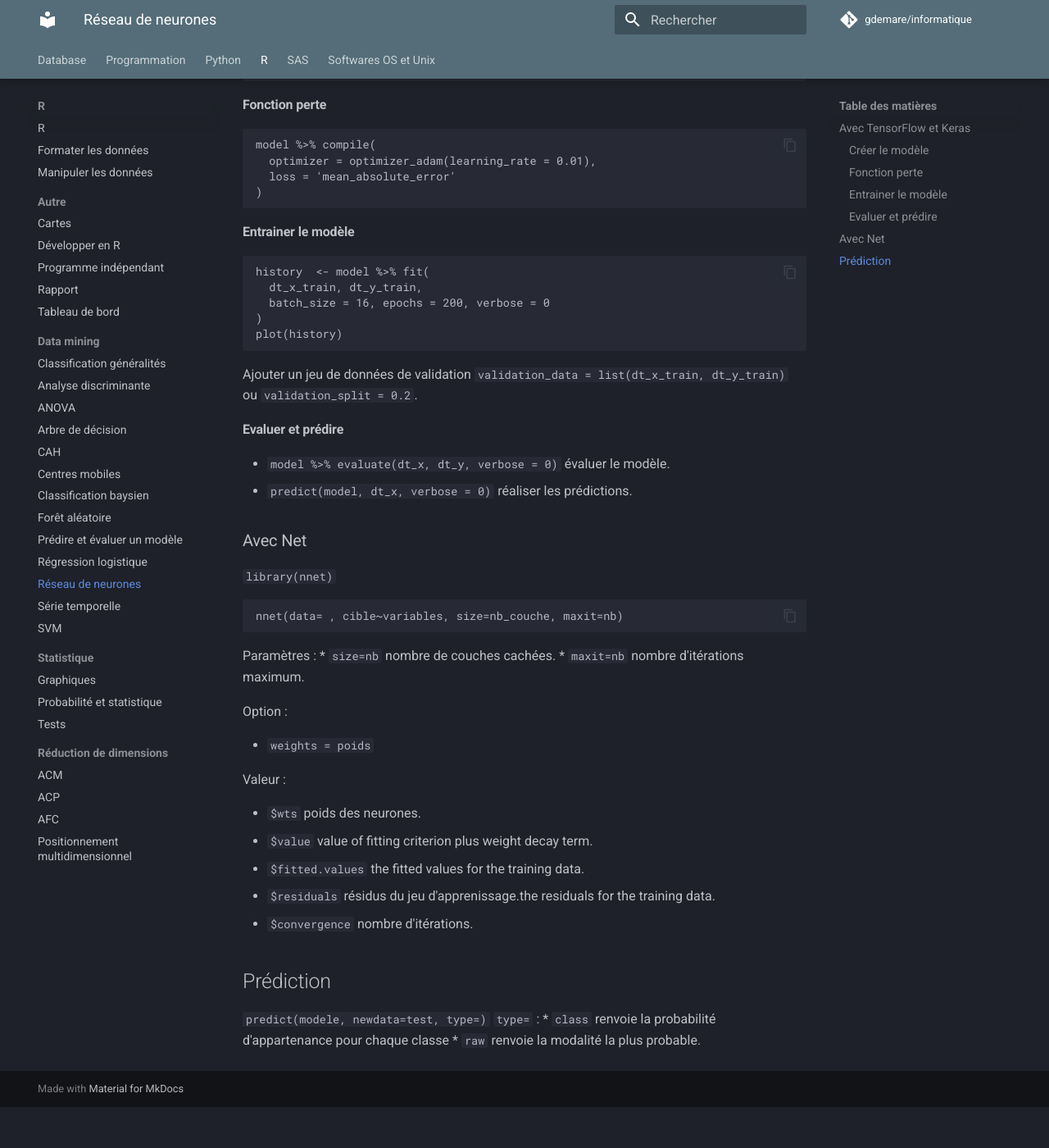
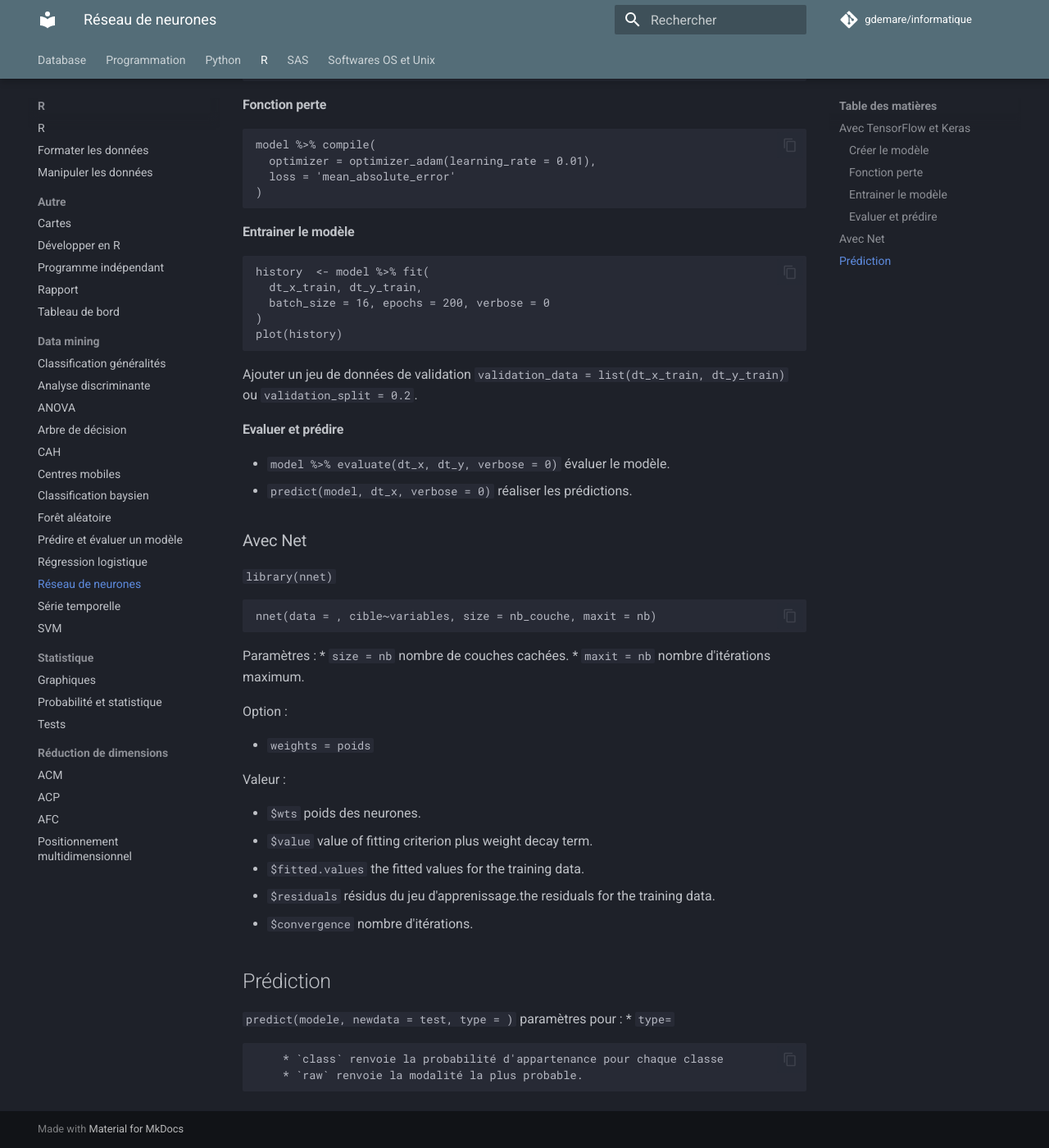
Before and after one commit to gdemare/Informatique, an MkDocs documentation site: the page built from docs/r/reseau-neurones_r.md, in a window 1280 px wide and 1400 px high, scrolled down 832 px. Shown: the whole window at 82% size. Built offline with MkDocs 1.6.1 and Material for MkDocs 9.7.7, drawn with Linux system fonts in a browser that asks for light colours; comment, search, counter and statistics services are not loaded; before the commit the page ends 2182 px from its top, so only the background shows below that.

Commit message:
Update reseau-neurones_r.md

````diff
--- a/docs/r/reseau-neurones_r.md
+++ b/docs/r/reseau-neurones_r.md
@@ -20,11 +20,11 @@ model <- keras_model_sequential() %>%
 
 Les types de couches :
 
-* `layer_dense(units = 10, shape(nb_var), activation = 'linear')`couche normale.
+* `layer_dense(units = 10, shape(nb_var), activation = 'linear')` couche normale.
 
 Type:
 
-    * `activation = sigmoid/relu/linear`  fonction d'activation.
+    * `activation = sigmoid/relu/linear` fonction d'activation.
 
 #### Fonction perte
 
@@ -57,11 +57,11 @@ Ajouter un jeu de données de validation `validation_data = list(dt_x_train, dt_
 `library(nnet)`
 
 ```
-nnet(data= , cible~variables, size=nb_couche, maxit=nb)
+nnet(data = , cible~variables, size = nb_couche, maxit = nb)
 ```
 Paramètres :
-* `size=nb` nombre de couches cachées.
-* `maxit=nb` nombre d'itérations maximum.
+* `size = nb` nombre de couches cachées.
+* `maxit = nb` nombre d'itérations maximum.
 
 Option :
 
@@ -77,7 +77,9 @@ Valeur :
 
 ## Prédiction
 
-`predict(modele, newdata=test, type=)`
-`type=` :
-* `class` renvoie la probabilité d'appartenance pour chaque classe
-* `raw` renvoie la modalité la plus probable.
+`predict(modele, newdata = test, type = )` paramètres
+pour :
+    * `type=`
+
+		* `class` renvoie la probabilité d'appartenance pour chaque classe
+		* `raw` renvoie la modalité la plus probable.
````
